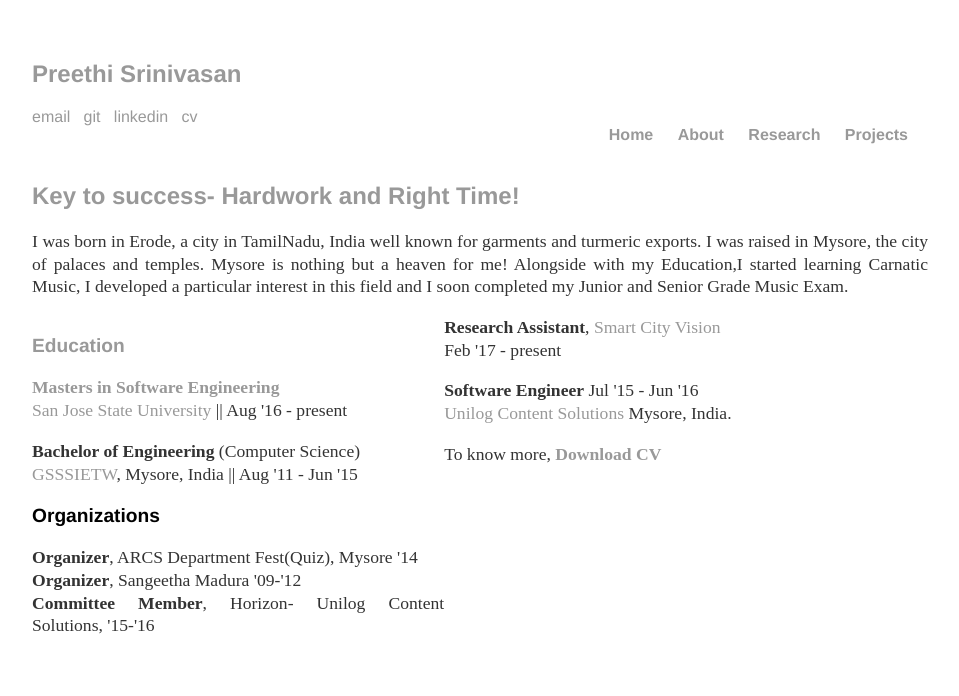
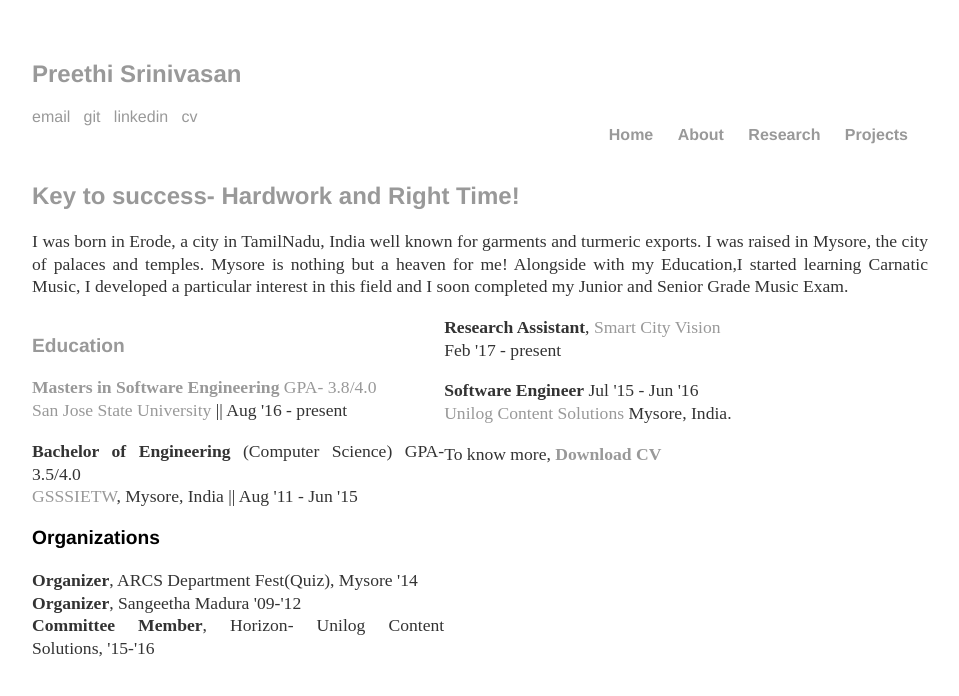
Before and after one commit to mrajesh971/mrajesh971.github.io, a Jekyll site: the page built from about/index.html, in a window 1280 px wide. Shown: the top 696 px of the page, without its empty margins (160-1119 px from the left). Built offline with Jekyll 4.4.1, drawn with Linux system fonts in a browser that asks for light colours.

Commit message:
Update index.html

```diff
--- a/about/index.html
+++ b/about/index.html
@@ -11,12 +11,12 @@ title: About Me
 <div class="section1">
   <h3>Education</h2>
   <p>
-    <b>Masters in Software Engineering</b> <br>
+    <b>Masters in Software Engineering</b> GPA- 3.8/4.0 <br>
     <a href="https://msse.sjsu.edu/">San Jose State University</a> || Aug '16 - present <br>
   </p>
 
  <p>
-    <b>Bachelor of Engineering </b>(Computer Science) <br>
+    <b>Bachelor of Engineering </b>(Computer Science) GPA-3.5/4.0<br>
     <a href="http://geethashishu.in/">GSSSIETW</a>, Mysore, India || Aug '11 - Jun '15 <br>
   </p>
 
```
